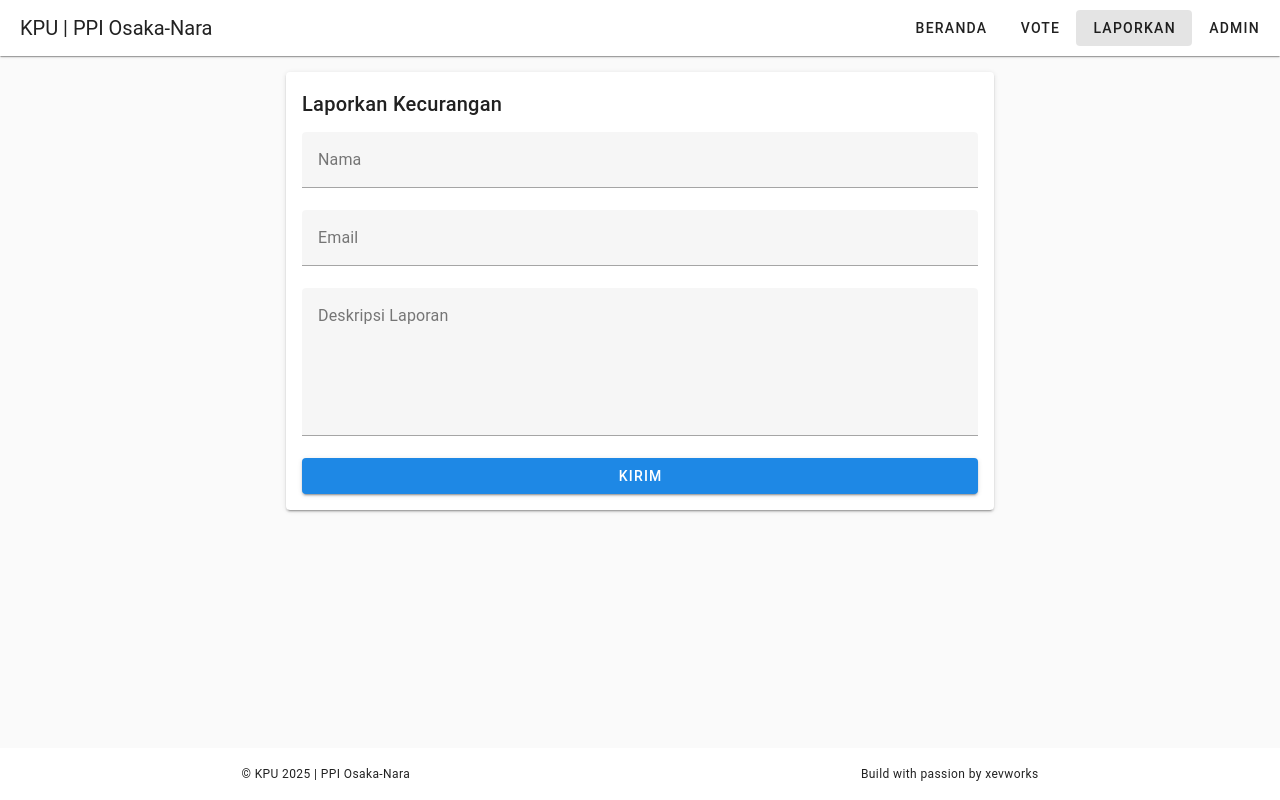
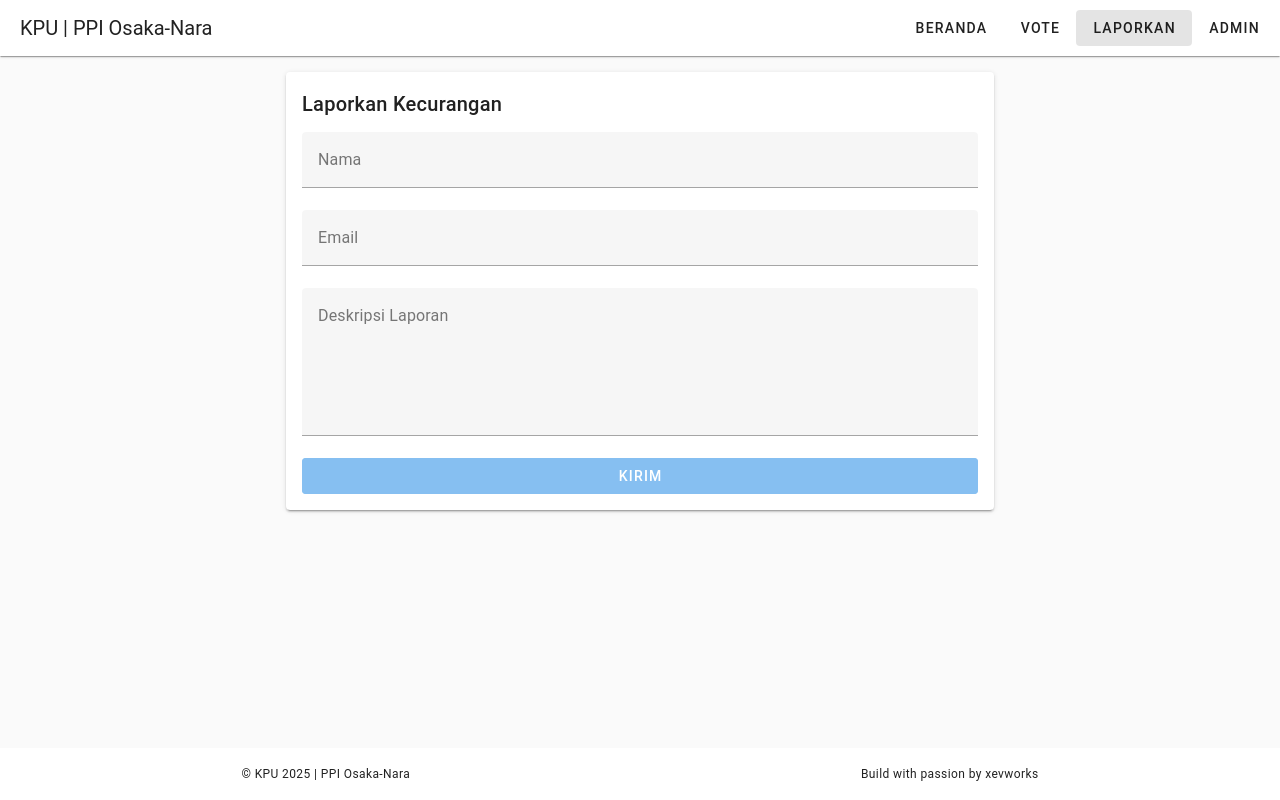
Before and after one commit to xevworks/election-app, a Vue app in the folder frontend/: page /report in a window 1280 px wide. Built offline with nearby package versions, Linux system fonts and the light colour scheme; no server answers.

Commit message:
feat: Add throttling for report submissions and enhance report form validation

```diff
--- a/frontend/src/views/ReportView.vue
+++ b/frontend/src/views/ReportView.vue
@@ -2,12 +2,57 @@
   <div class="container-narrow">
     <v-card class="pa-4 rounded-2xl" elevation="2">
       <h1 class="text-h6 mb-3">Laporkan Kecurangan</h1>
-      <v-form @submit.prevent="submitReport">
-        <v-text-field v-model="name" label="Nama" required />
-        <v-text-field v-model="email" label="Email" type="email" required />
-        <v-textarea v-model="message" label="Deskripsi Laporan" rows="5" auto-grow required />
-        <v-btn type="submit" color="primary" :loading="loading" block>Kirim</v-btn>
+
+      <v-alert
+        v-if="success"
+        type="success"
+        variant="tonal"
+        class="mb-3"
+        title="Terima kasih"
+        text="Laporan Anda telah kami terima."
+      />
+
+      <v-form ref="formRef" v-model="valid" @submit.prevent="submitReport">
+        <v-text-field
+          v-model="name"
+          label="Nama"
+          :rules="[v => !!v || 'Wajib diisi']"
+          required
+        />
+        <v-text-field
+          v-model="email"
+          label="Email"
+          type="email"
+          :rules="[v => !!v || 'Wajib diisi', v => /.+@.+\..+/.test(v) || 'Email tidak valid']"
+          required
+        />
+        <v-textarea
+          v-model="message"
+          label="Deskripsi Laporan"
+          rows="5"
+          auto-grow
+          :rules="[v => !!v || 'Wajib diisi', v => v?.length >= 20 || 'Minimal 20 karakter']"
+          required
+        />
+
+        <!-- honeypot sederhana anti-bot -->
+        <input v-model="hp" type="text" autocomplete="off" tabindex="-1"
+               style="position:absolute;left:-9999px;opacity:0" aria-hidden="true" />
+
+        <v-btn
+          type="submit"
+          color="primary"
+          :loading="loading"
+          :disabled="!valid || loading"
+          block
+        >
+          Kirim
+        </v-btn>
       </v-form>
+
+      <v-snackbar v-model="snack.show" :timeout="3000">
+        {{ snack.text }}
+      </v-snackbar>
     </v-card>
   </div>
 </template>
@@ -16,23 +61,28 @@
 import { ref } from 'vue'
 import http from '@/api/http'
 
-const name = ref(''),
-  email = ref(''),
-  message = ref(''),
-  loading = ref(false)
+const formRef = ref(null)
+const valid = ref(false)
+const name = ref('')
+const email = ref('')
+const message = ref('')
+const loading = ref(false)
+const success = ref(false)
+const snack = ref({ show: false, text: '' })
+const hp = ref('') // honeypot
 
 async function submitReport() {
+  if (hp.value) return // bot terperangkap, abaikan
+  const ok = await formRef.value.validate()
+  if (!ok.valid) return
   loading.value = true
   try {
-    await http.post('/api/reports/', {
-      name: name.value,
-      email: email.value,
-      message: message.value,
-    })
+    await http.post('/api/reports/', { name: name.value, email: email.value, message: message.value })
+    success.value = true
     name.value = email.value = message.value = ''
-    alert('Laporan terkirim. Terima kasih!')
-  } catch {
-    alert('Gagal mengirim laporan.')
+    snack.value = { show: true, text: 'Laporan terkirim.' }
+  } catch (e) {
+    snack.value = { show: true, text: 'Gagal mengirim laporan. Coba lagi.' }
   } finally {
     loading.value = false
   }
```
Also changed, not shown: 2 other files (tests, documents, lock files or other folders).
